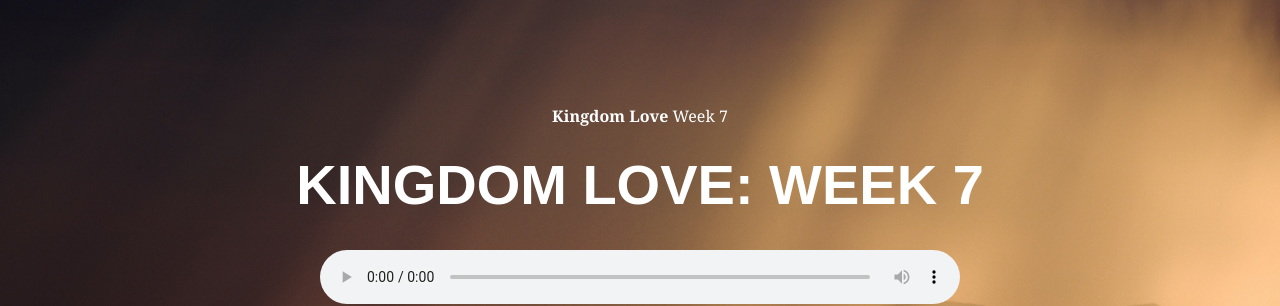
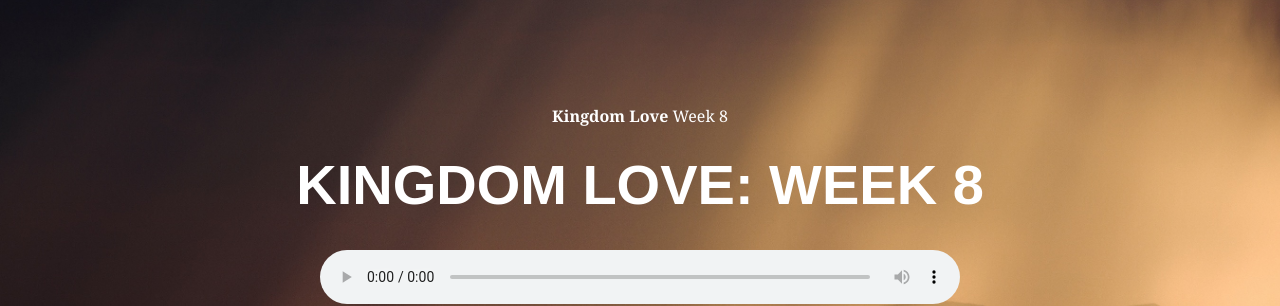
Before and after one commit to lukemoderwell/mariemont, a Jekyll site: the page built from _sermons/kingdom-love-week-8.markdown, in a window 1280 px wide. Shown: the part 211-517 px from the top of the page. Built offline with Jekyll 4.4.1, drawn with Linux system fonts in a browser that asks for light colours; nearby versions of some CDN libraries.

Commit message:
Updated Kingdom Love Week 8

```diff
--- a/_sermons/kingdom-love-week-8.markdown
+++ b/_sermons/kingdom-love-week-8.markdown
@@ -1,8 +1,8 @@
 ---
-title: 'Kingdom Love: Week 7'
+title: 'Kingdom Love: Week 8'
 date: 2019-08-07 15:51:00 -04:00
 series: Kingdom Love
-week: 7
+week: 8
 sermon_date: 2019-08-04 11:00:00 -04:00
 speaker: Moran Rosenblit
 audio_file: https://mccsermonaudio.s3.us-east-2.amazonaws.com/The+Father's+Love_07Aug19_154723.lite.mp3
```
